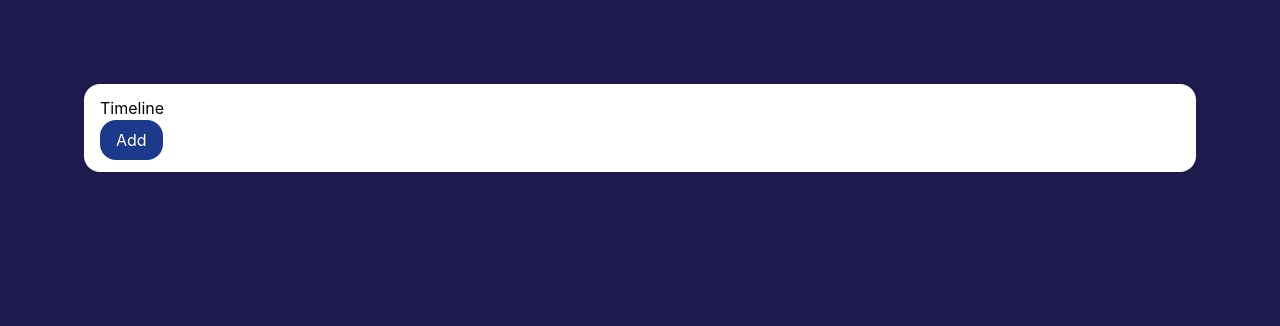
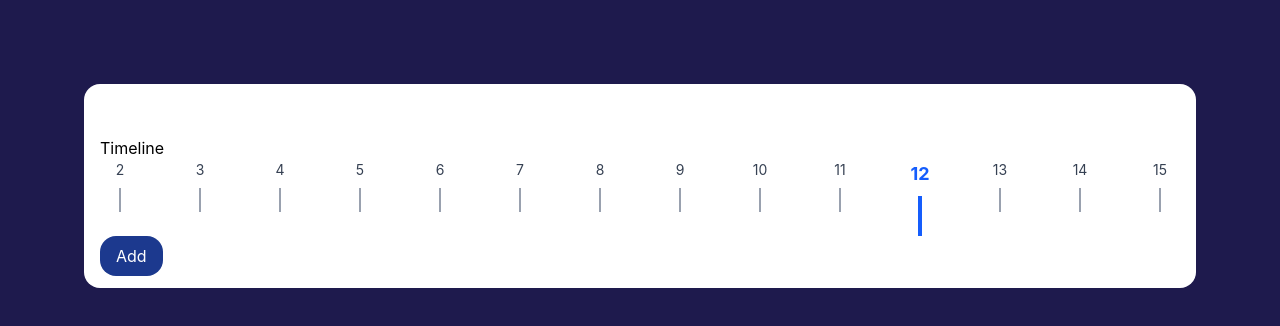
Before and after one commit to Saku2001/subscription-tracker, a React (Vite) app: page / in a window 1280 px wide. Shown: the top 326 px of the page. Built offline with nearby package versions, Linux system fonts and the light colour scheme.

Commit message:
Progress Timeline component (adding dates)

```diff
--- a/src/components/timeline/Timeline.jsx
+++ b/src/components/timeline/Timeline.jsx
@@ -5,15 +5,45 @@ export default function Timeline() {
 
   const days = [];
 
-  for (let i = -15; i <= 15; i++) {
+  for (let i = -10; i <= 10; i++) {
     days.push(addDays(today, i));
   }
 
+  const todayString = format(today, "yyyy-MM-dd");
   console.log(days);
 
   return (
-    <div>
+    <div className="mt-10">
       <h1>Timeline</h1>
+      <div className="flex gap-10 overflow-x-auto whitespace-nowrap">
+        {" "}
+        {days.map((day) => {
+          const dayString = format(day, "yyyy-MM-dd");
+          const isToday = dayString === todayString;
+          return (
+            <div
+              key={day.toISOString()}
+              className="flex flex-col items-center min-w-[40px]"
+            >
+              <span
+                className={`${
+                  isToday
+                    ? "text-blue-600 font-bold text-lg"
+                    : "text-gray-700 text-sm"
+                }`}
+              >
+                {format(day, "d")}
+              </span>
+
+              <div
+                className={`mt-2 ${
+                  isToday ? "w-1 h-10 bg-blue-600" : "w-[2px] h-6 bg-gray-400"
+                }`}
+              ></div>
+            </div>
+          );
+        })}
+      </div>
     </div>
   );
 }
```
